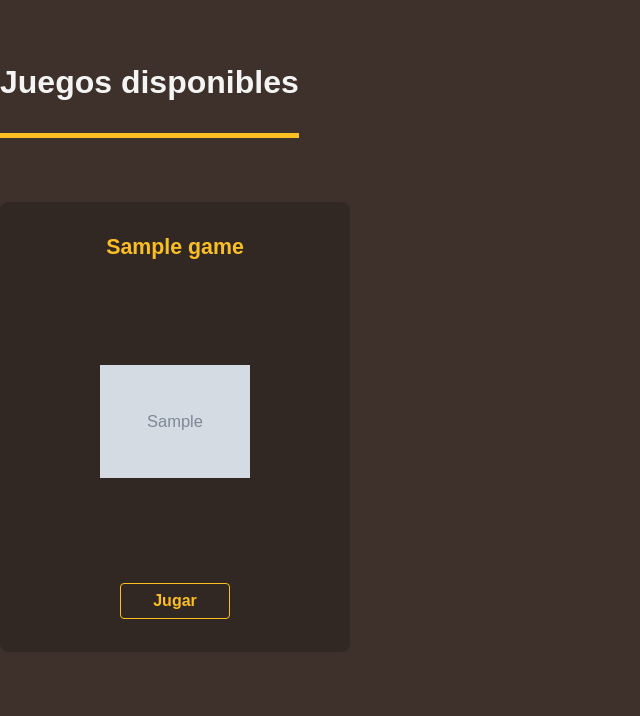
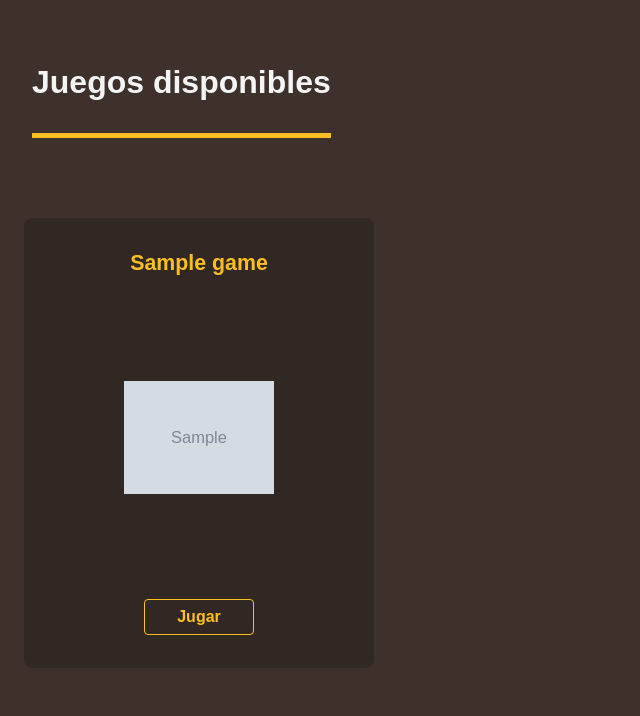
Before and after one commit to kaloslazo/TumiPalace, a Flask app: page /home in a window 1280 px wide. Shown: the part 90-806 px from the top of the page, without its empty margins (0-640 px from the left). Before the commit the page ends 738 px from the top, so only its background shows below. Run offline with Flask 3, Linux system fonts and the light colour scheme; a user stored in the database is signed in; tables that the repository leaves empty hold one stand-in row (values such as "Sample post"); grey boxes marked "Sample" are stand-in pictures; parts of the project's set-up code (start-up, migrations or seed data) failed here and were passed over; some web fonts are replaced.

Commit message:
:zap: FIX padding issue for better UX

```diff
--- a/static/css/home.css
+++ b/static/css/home.css
@@ -1,7 +1,7 @@
 /*===: CardGames :===*/
 #heroGames{
     display: inline-block;
-    margin: 1em 0em;
+    margin: 1em 1em;
     font-size: 2em;
     font-family: var(--fontPrimary);
     padding: 1em 0em;
@@ -11,6 +11,7 @@
     display: flex;
     align-items: center;
     justify-content: start;
+    padding: 1em 1.5em;
 }
 .cardGames{
     margin: 2em 0em;
```
